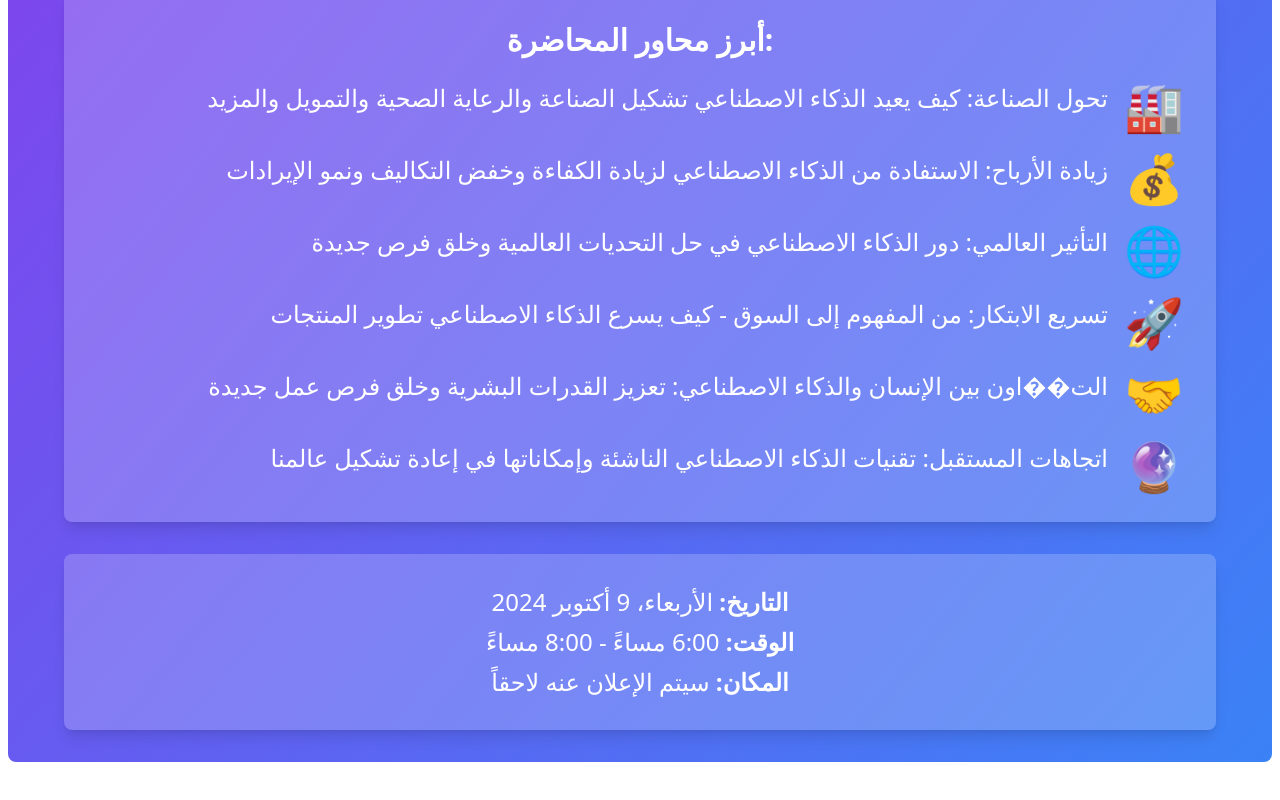
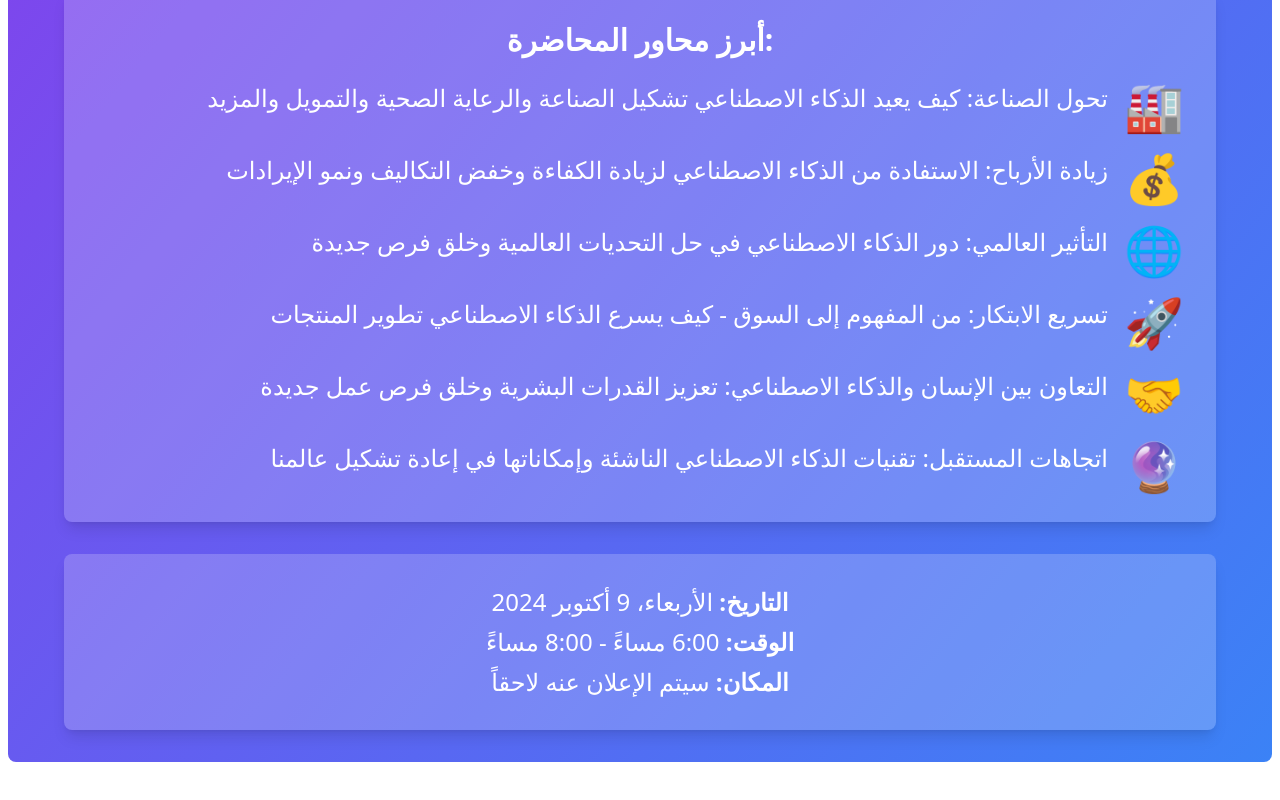
Before and after one commit to aousabdo/ai-lecture-ad, a React (Create React App) app: page / in a window 1280 px wide. Shown: the part 2446-3246 px from the top of the page. Built offline with nearby package versions, Linux system fonts and the light colour scheme.

Commit message:
fixed an issue with the arbic text

```diff
--- a/src/App.js
+++ b/src/App.js
@@ -97,7 +97,7 @@ const AILectureAd = () => {
         { icon: "💰", text: "زيادة الأرباح: الاستفادة من الذكاء الاصطناعي لزيادة الكفاءة وخفض التكاليف ونمو الإيرادات" },
         { icon: "🌐", text: "التأثير العالمي: دور الذكاء الاصطناعي في حل التحديات العالمية وخلق فرص جديدة" },
         { icon: "🚀", text: "تسريع الابتكار: من المفهوم إلى السوق - كيف يسرع الذكاء الاصطناعي تطوير المنتجات" },
-        { icon: "🤝", text: "الت��اون بين الإنسان والذكاء الاصطناعي: تعزيز القدرات البشرية وخلق فرص عمل جديدة" },
+        { icon: "🤝", text: "التعاون بين الإنسان والذكاء الاصطناعي: تعزيز القدرات البشرية وخلق فرص عمل جديدة" },
         { icon: "🔮", text: "اتجاهات المستقبل: تقنيات الذكاء الاصطناعي الناشئة وإمكاناتها في إعادة تشكيل عالمنا" }
       ],
       date: "الأربعاء، 9 أكتوبر 2024",
```
